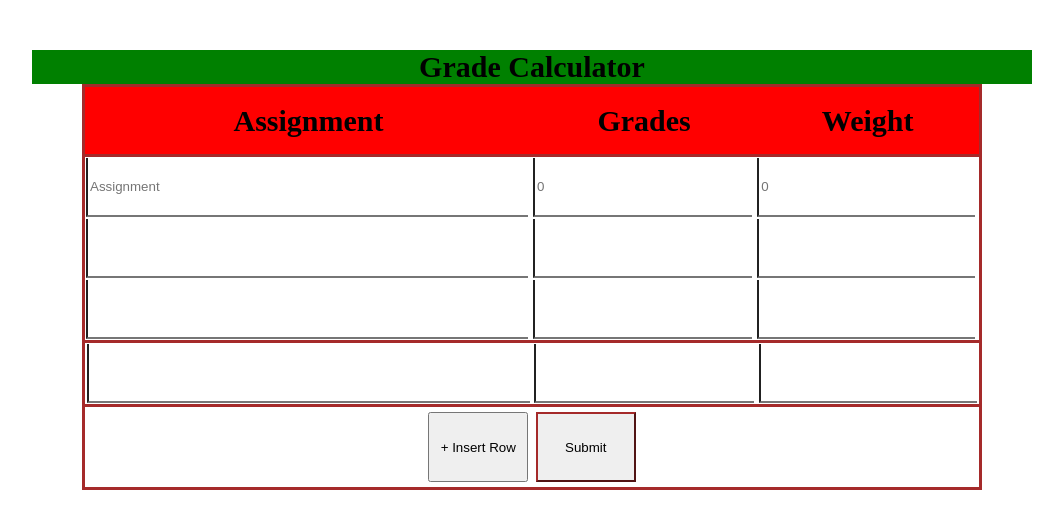
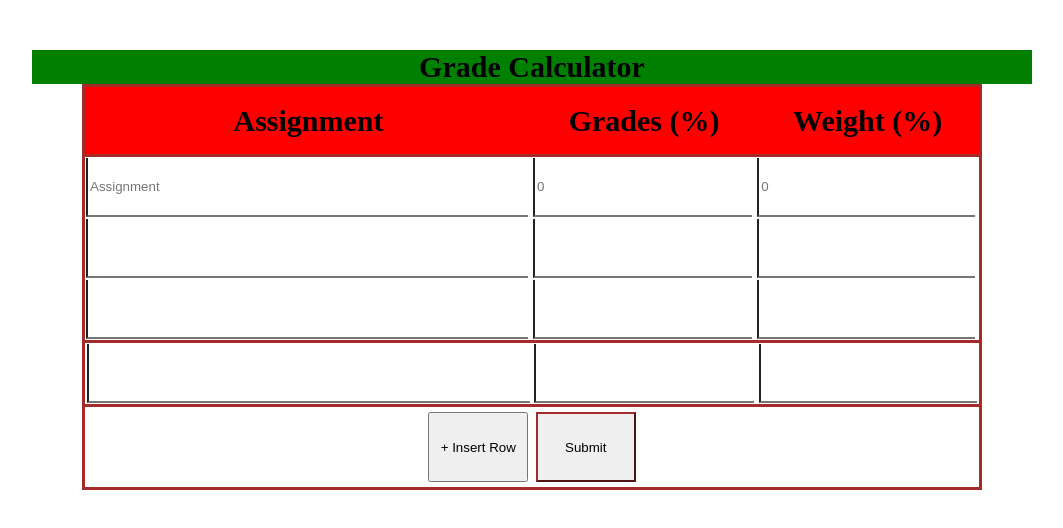
Before and after one commit to TroyAtienza/TroyAtienza.github.io, a plain HTML site: page index.html in a window 1280 px wide. Shown: the whole page, without its empty margins (108-1171 px from the left). Drawn offline with Linux system fonts and the light colour scheme.

Commit message:
slight change to thead headers

```diff
--- a/index.html
+++ b/index.html
@@ -20,8 +20,8 @@
 			<thead>
 				<tr>
 					<td style="border-bottom:none; width:50%">Assignment</td>
-					<td style="border-bottom:none; width:25%">Grades</td>
-					<td style="border-bottom:none; width:25%">Weight</td>
+					<td style="border-bottom:none; width:25%">Grades (%)</td>
+					<td style="border-bottom:none; width:25%">Weight (%)</td>
 				</tr>
 			</thead>
 
```
